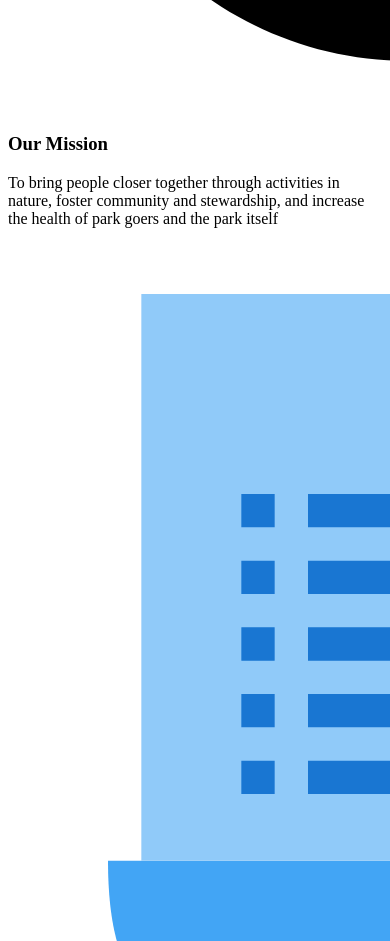
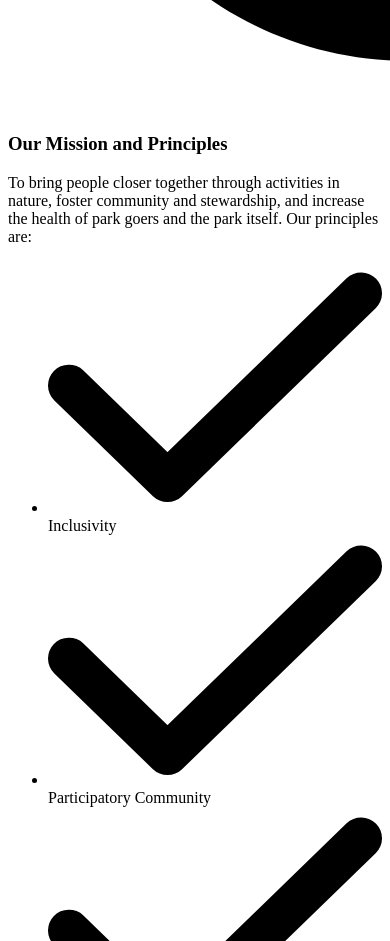
Before and after one commit to cdepman/parksocial.app, a Next.js app: page / in a window 390 px wide. Shown: the part 3120-4061 px from the top of the page. Built offline with nearby package versions, Linux system fonts and the light colour scheme.

Commit message:
stop tests failing, update landing page copy

```diff
--- a/data/landing-page-content.tsx
+++ b/data/landing-page-content.tsx
@@ -37,7 +37,7 @@ export const LANDING_PAGE_CONTENT = [
   {
     title: "Ping Your Friends or the Public",
     description:
-      "You choose the visibility of your events (public by default) and can notify people about the event including its coordinates and details",
+      "You choose the visibility of your events (public by default) and can notify people about the event's coordinates and details",
     icon: (
       <svg
         width="800px"
@@ -57,10 +57,15 @@ export const LANDING_PAGE_CONTENT = [
     ),
   },
   {
-    title: "Our Mission",
+    title: "Our Mission and Principles",
     id: "our_mission",
     description:
-      "To bring people closer together through activities in nature, foster community and stewardship, and increase the health of park goers and the park itself",
+      "To bring people closer together through activities in nature, foster community and stewardship, and increase the health of park goers and the park itself. Our principles are:",
+    list: [
+      "Inclusivity",
+      "Participatory Community",
+      "Environmental Stewardship",
+    ],
     icon: (
       <svg
         fill="#000000"
@@ -90,32 +95,32 @@ export const LANDING_PAGE_CONTENT = [
     ),
   },
   {
-    title: "Our Principles",
-    description: "",
-    list: ["Inclusivity", "Participatory Community", "Public Stewardship"],
+    title: "The Benefits of Park Time",
+    description:
+      "When you spend 2+ hours in the park per week, benefits include:",
+    list: [
+      "Lower blood pressure",
+      "Lower stress hormone levels",
+      "Reduced nervous system arousal",
+      "Enhanced immune system function",
+      "Increased self-esteem ",
+      "Reduced feelings of isolation",
+      "Reduced anxiety",
+      "Improved mood",
+    ],
     icon: (
       <svg
         width="800px"
         height="800px"
-        viewBox="0 0 1024 1024"
-        version="1.1"
+        viewBox="0 0 24 24"
+        fill="none"
         xmlns="http://www.w3.org/2000/svg"
       >
         <path
-          d="M832 960H192s-64-2.133333-64-170.666667h768c0 168.533333-64 170.666667-64 170.666667z"
-          fill="#42A5F5"
-        />
-        <path
-          d="M170.666667 64h682.666666v725.333333H170.666667z"
-          fill="#90CAF9"
-        />
-        <path
-          d="M384 320h341.333333v42.666667H384zM384 405.333333h341.333333v42.666667H384zM384 490.666667h341.333333v42.666666H384zM384 576h341.333333v42.666667H384zM384 661.333333h341.333333v42.666667H384z"
-          fill="#1976D2"
-        />
-        <path
-          d="M298.666667 320h42.666666v42.666667h-42.666666zM298.666667 405.333333h42.666666v42.666667h-42.666666zM298.666667 490.666667h42.666666v42.666666h-42.666666zM298.666667 576h42.666666v42.666667h-42.666666zM298.666667 661.333333h42.666666v42.666667h-42.666666z"
-          fill="#1976D2"
+          fill-rule="evenodd"
+          clip-rule="evenodd"
+          d="M8.96173 18.4687C6.01943 16.2137 2 12.4886 2 8.96653C2 3.08262 7.50016 0.885859 12 5.43111C16.4998 0.885859 22 3.08262 22 8.9665C22 12.4887 17.9806 16.2137 15.0383 18.4687C13.7063 19.4896 13.0403 20 12 20C10.9597 20 10.2937 19.4896 8.96173 18.4687ZM16.5 6.25C16.9142 6.25 17.25 6.58579 17.25 7V8.25002H18.5C18.9142 8.25002 19.25 8.5858 19.25 9.00002C19.25 9.41423 18.9142 9.75002 18.5 9.75002H17.25V11C17.25 11.4142 16.9142 11.75 16.5 11.75C16.0858 11.75 15.75 11.4142 15.75 11V9.75002L14.5 9.75002C14.0858 9.75002 13.75 9.41423 13.75 9.00002C13.75 8.5858 14.0858 8.25002 14.5 8.25002H15.75V7C15.75 6.58579 16.0858 6.25 16.5 6.25Z"
+          fill="red"
         />
       </svg>
     ),
@@ -152,7 +157,7 @@ export const LANDING_PAGE_CONTENT = [
     ),
   },
   {
-    title: "Get Rewarded for Stewardship",
+    title: "Get Rewarded",
     description: "Earn points for:",
     list: [
       "spending time in the park",
@@ -205,35 +210,4 @@ export const LANDING_PAGE_CONTENT = [
       </svg>
     ),
   },
-  {
-    title: "The Benefits of Park Time",
-    description:
-      "When you spend 2+ hours in the park per week, benefits include:",
-    list: [
-      "Lower blood pressure",
-      "Lower stress hormone levels",
-      "Reduced nervous system arousal",
-      "Enhanced immune system function",
-      "Increased self-esteem ",
-      "Reduced feelings of isolation",
-      "Reduced anxiety",
-      "Improved mood",
-    ],
-    icon: (
-      <svg
-        width="800px"
-        height="800px"
-        viewBox="0 0 24 24"
-        fill="none"
-        xmlns="http://www.w3.org/2000/svg"
-      >
-        <path
-          fill-rule="evenodd"
-          clip-rule="evenodd"
-          d="M8.96173 18.4687C6.01943 16.2137 2 12.4886 2 8.96653C2 3.08262 7.50016 0.885859 12 5.43111C16.4998 0.885859 22 3.08262 22 8.9665C22 12.4887 17.9806 16.2137 15.0383 18.4687C13.7063 19.4896 13.0403 20 12 20C10.9597 20 10.2937 19.4896 8.96173 18.4687ZM16.5 6.25C16.9142 6.25 17.25 6.58579 17.25 7V8.25002H18.5C18.9142 8.25002 19.25 8.5858 19.25 9.00002C19.25 9.41423 18.9142 9.75002 18.5 9.75002H17.25V11C17.25 11.4142 16.9142 11.75 16.5 11.75C16.0858 11.75 15.75 11.4142 15.75 11V9.75002L14.5 9.75002C14.0858 9.75002 13.75 9.41423 13.75 9.00002C13.75 8.5858 14.0858 8.25002 14.5 8.25002H15.75V7C15.75 6.58579 16.0858 6.25 16.5 6.25Z"
-          fill="#1C274C"
-        />
-      </svg>
-    ),
-  },
 ];
--- a/pages/index.tsx
+++ b/pages/index.tsx
@@ -1,4 +1,3 @@
-import { GetServerSidePropsContext } from "next";
 import Head from "next/head";
 import Image from "next/image";
 import { Button } from "components/Button/Button";
@@ -63,7 +62,7 @@ export default function Web() {
             </div>
             <div style={{ padding: 20 }}>
               <Button
-                href="https://github.com/Blazity/next-enterprise"
+                href=""
                 className="mr-3"
                 style={{ backgroundColor: "#30b5a6", border: "none" }}
               >
@@ -81,12 +80,12 @@ export default function Web() {
       </section>
       <section className="bg-gray-100 dark:bg-gray-900">
         <div className="mx-auto max-w-screen-xl px-4 py-8 sm:py-16 lg:px-6">
-          <div className="justify-center space-y-8 md:grid md:grid-cols-2 md:gap-12 md:space-y-0 lg:grid-cols-3">
+          <div className="justify-left space-y-8 md:grid md:grid-cols-2 md:gap-12 md:space-y-0 lg:grid-cols-3">
             {LANDING_PAGE_CONTENT.map((contentItem) => (
               <div
                 key={contentItem.title}
                 id={contentItem.id || ""}
-                className="flex flex-col items-center justify-center text-center"
+                className="flex flex-col items-left justify-left text-left"
               >
                 <div className="mb-4 flex h-10 w-10 items-center justify-center rounded-full bg-primary-100 p-1.5 text-blue-700 dark:bg-primary-900 lg:h-12 lg:w-12">
                   {contentItem.icon}
@@ -132,22 +131,3 @@ export default function Web() {
     </>
   );
 }
-
-export async function getServerSideProps({
-  req,
-  res,
-}: GetServerSidePropsContext) {
-  if (req.headers?.host?.includes("next-enterprise.vercel.app")) {
-    return {
-      redirect: {
-        destination:
-          "https://blazity.com/open-source/nextjs-enterprise-boilerplate",
-        permanent: true,
-      },
-    };
-  }
-
-  return {
-    props: {},
-  };
-}
```
